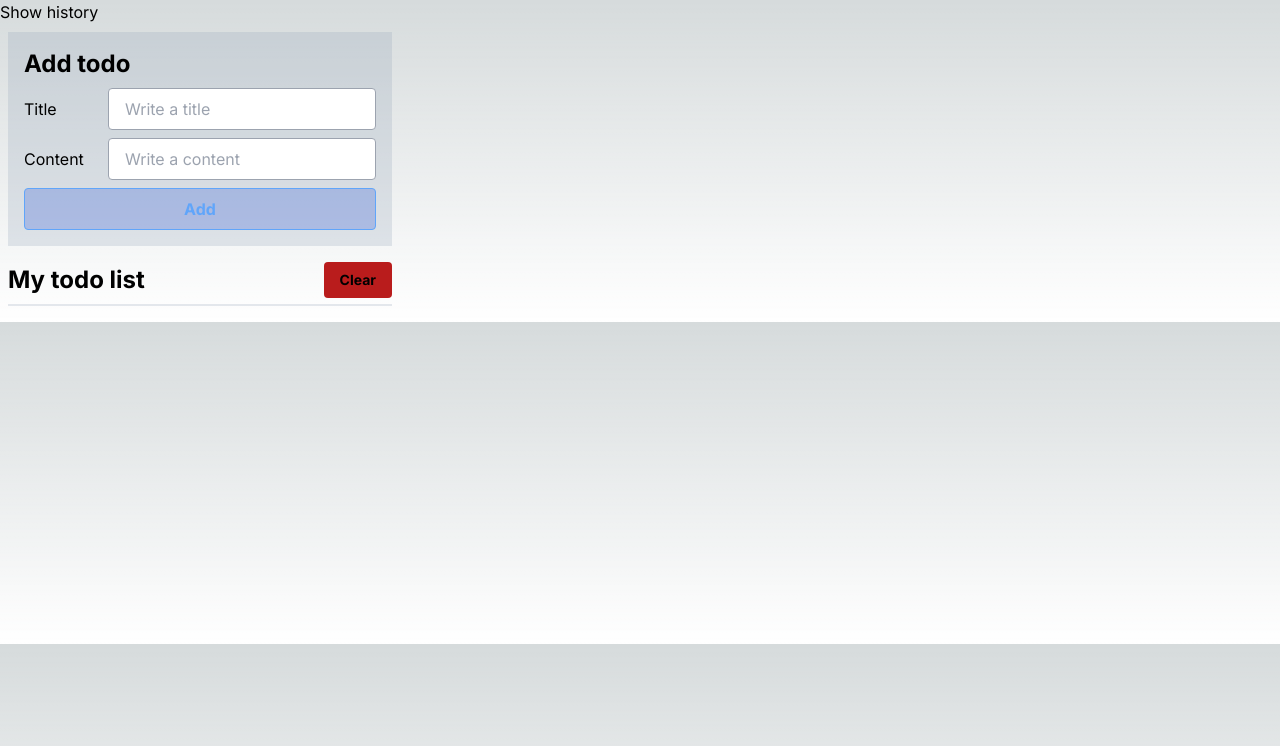
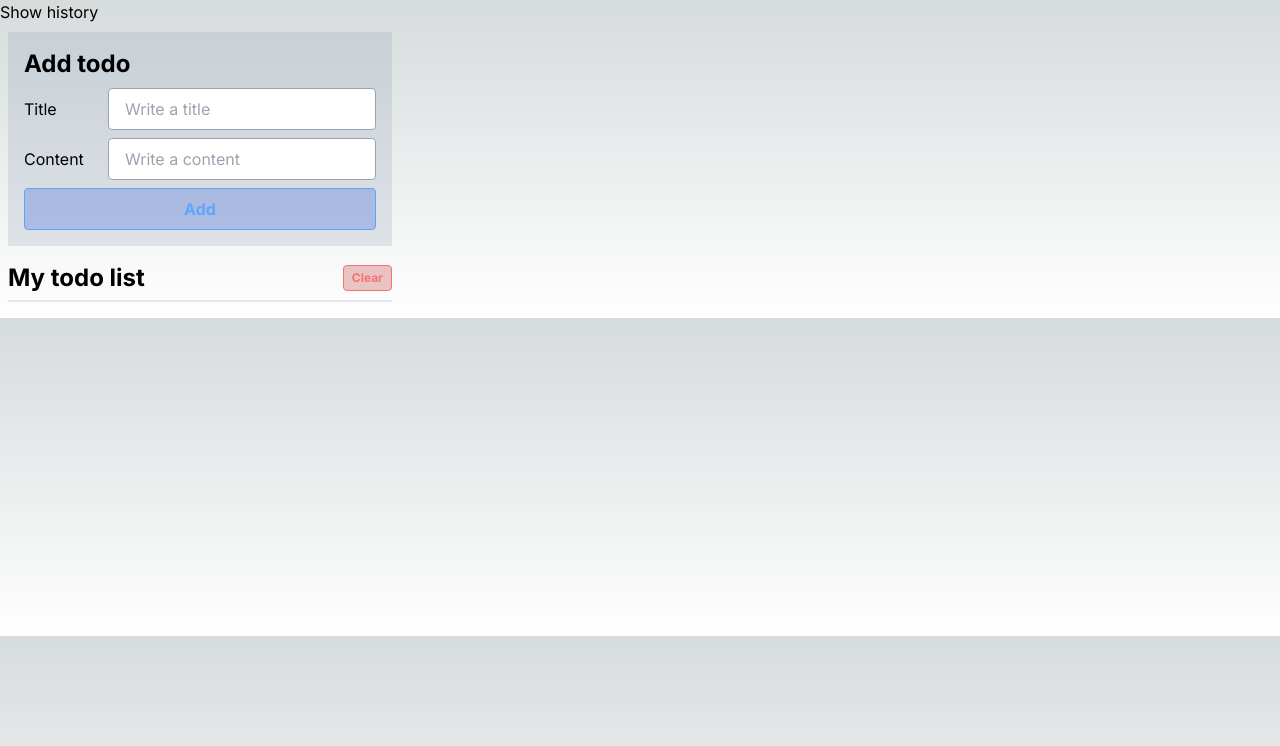
Before and after one commit to Fursum/zustand-history-demo, a Next.js app: page / in a window 1280 px wide. Shown: the top 746 px of the page. Built offline with nearby package versions, Linux system fonts and the light colour scheme.

Commit message:
fix clear button style

```diff
--- a/src/components/TodoDisplay.tsx
+++ b/src/components/TodoDisplay.tsx
@@ -33,7 +33,10 @@ const TodoDisplay = () => {
   return (
     <div className={styles.displayTodos}>
       <h1>
-        My todo list <button onClick={handleClear}>Clear</button>
+        My todo list{" "}
+        <button className={styles.delete} onClick={handleClear}>
+          Clear
+        </button>
       </h1>
       <ul>
         {todos.map((todo) => (
--- a/src/components/style.module.scss
+++ b/src/components/style.module.scss
@@ -36,7 +36,7 @@
 
     // Clear button
     > button {
-      @apply bg-red-700 font-bold text-sm py-2 px-4 rounded;
+      @apply font-bold text-xs py-1 px-2 rounded;
     }
   }
 
```
